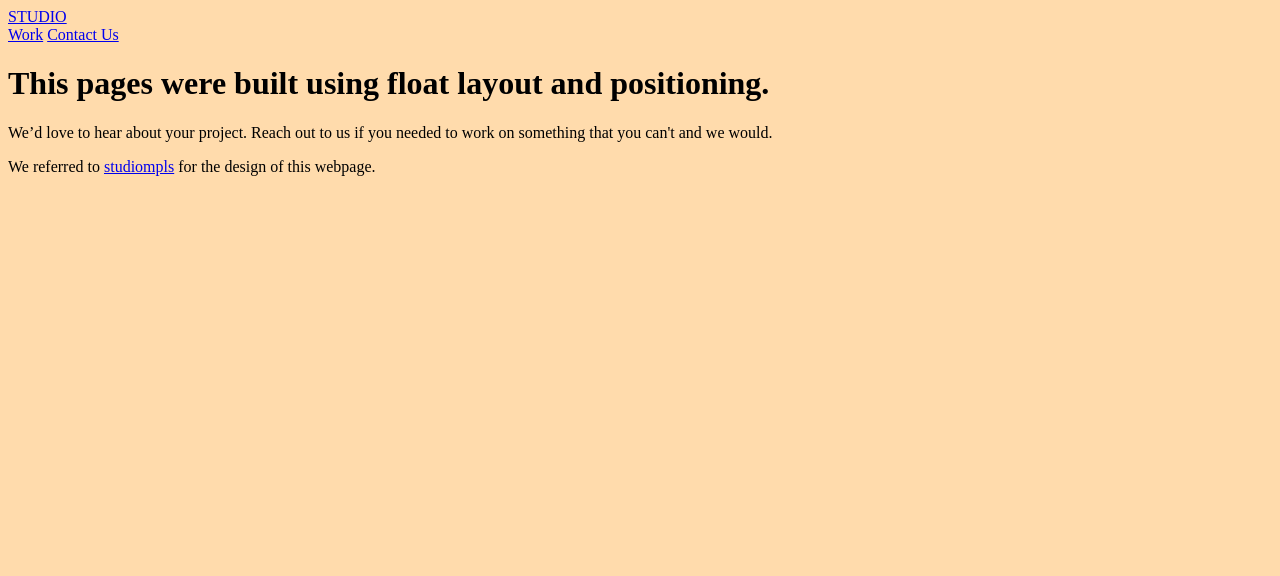
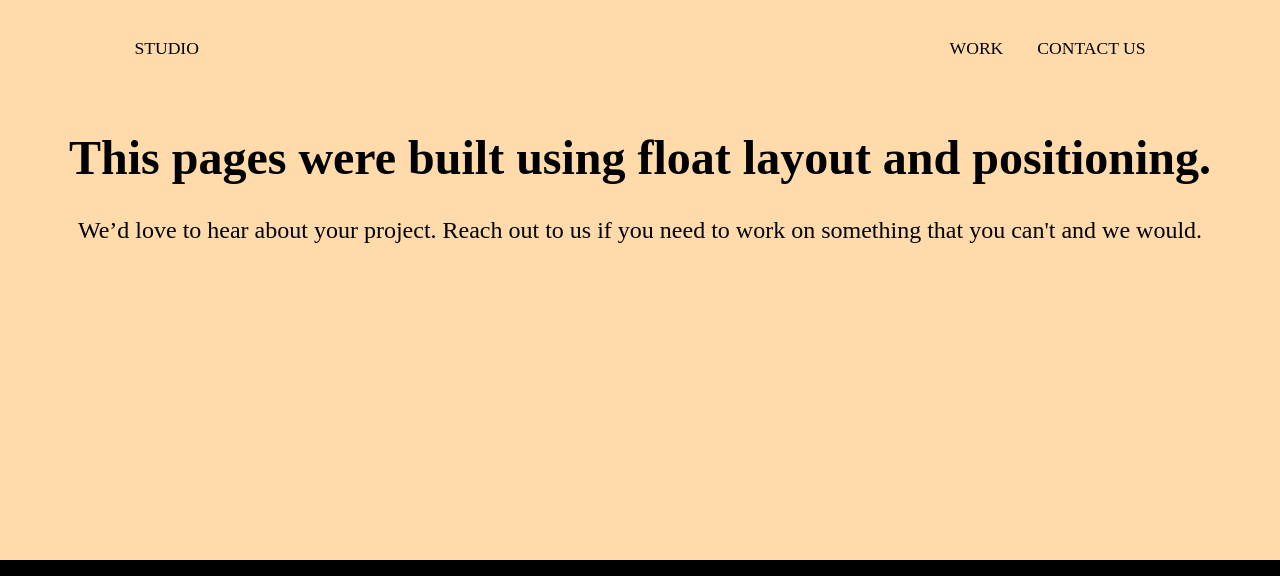
Before and after one commit to npatel0202/Group6-Lab5, a plain HTML site: page index.html in a window 1280 px wide. Shown: the top 576 px of the page. Drawn offline with Linux system fonts and the light colour scheme.

Commit message:
Created the css page.

```diff
--- a/index.html
+++ b/index.html
@@ -10,14 +10,14 @@
 			<a href="index.html">STUDIO</a>
 		</div>
 		<div class="right">
-			<a href="work.html">Work</a>
-			<a href="contact.html">Contact Us</a>
+			<a href="work.html">WORK</a>
+			<a href="contact.html">CONTACT US</a>
 		</div>
 	</nav>
 
 	<div class="main">
 		<h1>This pages were built using float layout and positioning.</h1>
-		<p>We’d love to hear about your project. Reach out to us if you needed to work on something that you can't and we would.</p>
+		<p>We’d love to hear about your project. Reach out to us if you need to work on something that you can't and we would.</p>
 	</div>
 
 	<footer>
--- a/style.css
+++ b/style.css
@@ -1,3 +1,55 @@
 body {
 	background-color: #FFDBAC;
 }
+
+nav {
+	width: 80%;
+	margin: auto;
+	padding: 30px 0;
+}
+
+nav a {
+	text-decoration: none;
+	color: black;
+	font-size: 1.1rem;
+}
+
+nav .left {
+	float: left;
+}
+
+nav .right {
+	float: right;
+}
+
+nav .right  a {
+	padding-left: 30px;
+}
+
+.main {
+	padding-top: 30px;
+	text-align: center;
+	font-size: 1.5rem;
+}
+
+footer {
+	position: absolute;
+	left: 0;
+	bottom: 0;
+	background-color: black;
+	width: 100%;
+	min-height: 30%;
+	color: white;
+}
+
+footer p {
+	font-size: 1.2rem;
+	text-align: center;
+	padding-bottom: 10%;
+}
+
+footer a {
+	text-decoration: none;
+	font-weight: bold;
+	color: #FFDBAC;
+}
```
